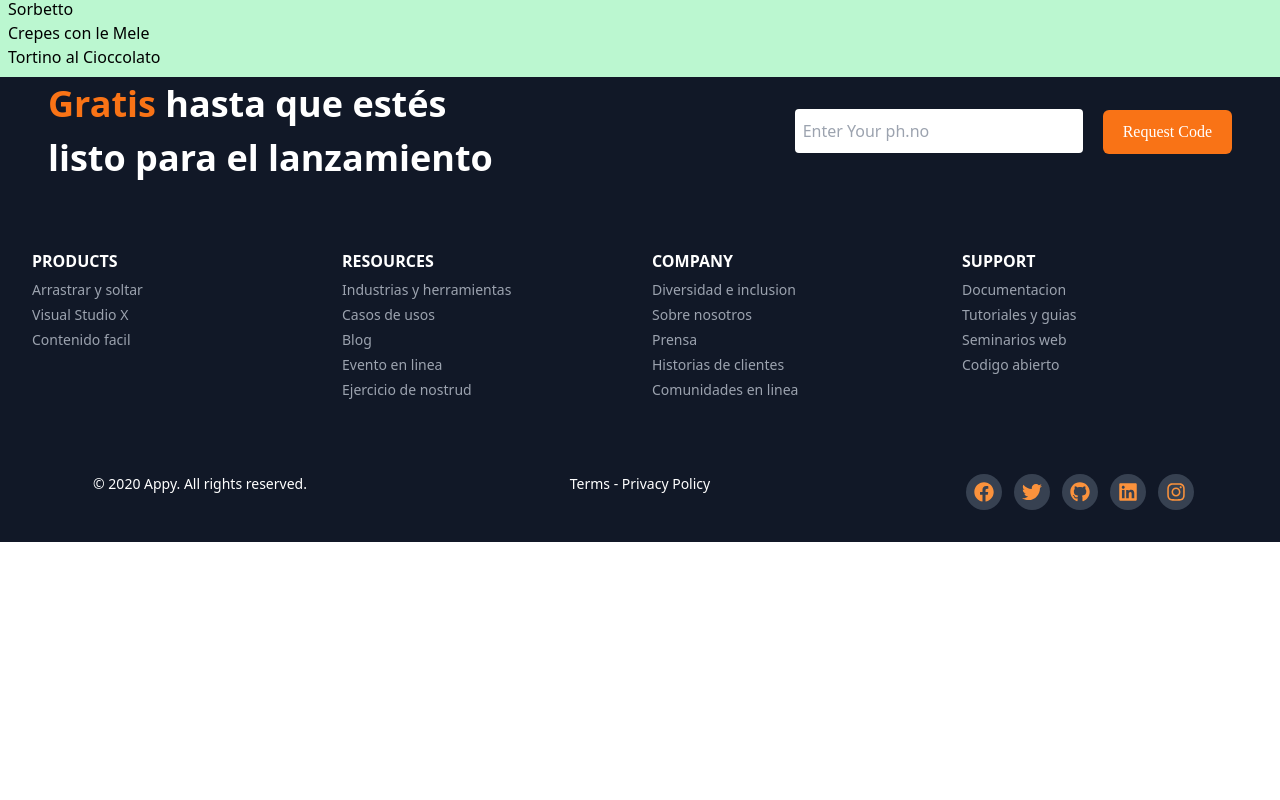
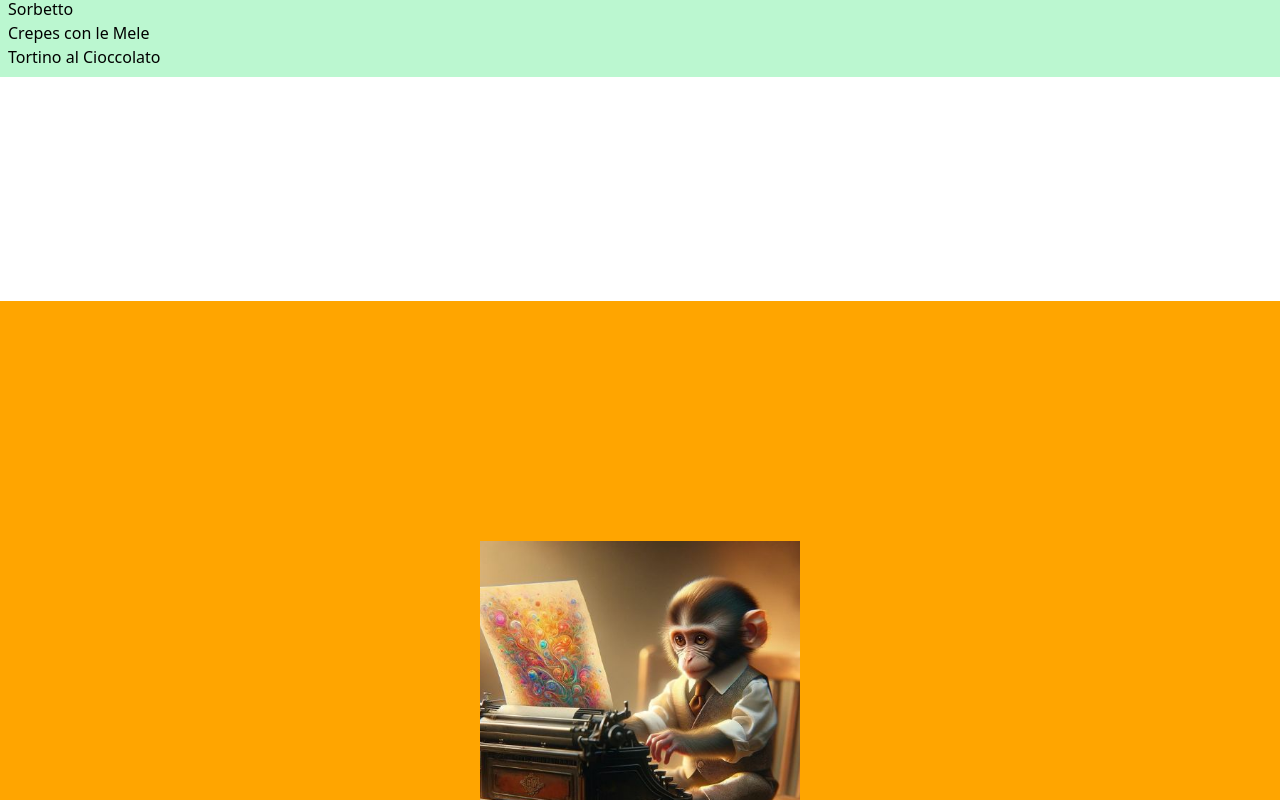
Before and after one commit to francmauric/pizzeria, a Next.js app: page /Prenotaciones in a window 1280 px wide. Shown: the part 2000-2800 px from the top of the page. Before the commit the page ends 2542 px from the top, so only its background shows below. Built offline with nearby package versions, Linux system fonts and the light colour scheme.

Commit message:
empezando con componente parallax

```diff
--- a/components/ZoomParallax/indexParallax.jsx
+++ b/components/ZoomParallax/indexParallax.tsx
@@ -6,15 +6,26 @@ import lobo2 from '../../public/images/imagenParallax/lobo2.jpg'
 import monito from '../../public/images/imagenParallax/monito.jpg'
 import chiquita from '../../public/images/imagenParallax/chiquita.jpg'
 import programadora from '../../public/images/imagenParallax/programadora.jpg'
-
+import Image from 'next/image'
 
 
 export default function IndexParallax() {
 
 
     return (
-        <div>
-
+        <div className={styles.container}>
+            <div className={styles.sticky}>
+                <div className={styles.el}>
+                    <div className={styles.imageContainer}>
+                        <Image
+                            src={monito}
+                            fill
+                            alt='image'
+                            placeholder='blur'
+                        />
+                    </div>
+                </div>
+            </div>
         </div>
     )
 }
--- a/components/ZoomParallax/styles.module.scss
+++ b/components/ZoomParallax/styles.module.scss
@@ -0,0 +1,31 @@
+.container{
+    height: 300vh;
+    position: relative;
+
+    .sticky{
+        position: sticky;
+        top: 0px;
+        height: 100vh;
+        background-color: orange;
+    }
+
+    .el{
+        width: 100%;
+        height: 100%;
+        position: absolute;
+        top: 0;
+        display: flex;
+        align-items: center;
+        justify-content: center;
+
+        .imageContainer{
+            width: 25vw;
+            height: 25vw;
+            position: relative;
+
+            img{
+                object-fit: cover;
+            }
+        }
+    }
+}
--- a/package.json
+++ b/package.json
@@ -10,6 +10,7 @@
   },
   "dependencies": {
     "@headlessui/react": "^1.7.17",
+    "@studio-freight/lenis": "^1.0.42",
     "@types/node": "20.5.8",
     "@types/react": "18.2.21",
     "@types/react-dom": "18.2.7",
@@ -21,6 +22,7 @@
     "react-dom": "18.2.0",
     "react-icons": "^4.11.0",
     "react-slick": "^0.30.1",
+    "sass": "^1.75.0",
     "slick-carousel": "^1.8.1",
     "typescript": "5.2.2"
   },
--- a/pages/Prenotaciones.tsx
+++ b/pages/Prenotaciones.tsx
@@ -27,6 +27,7 @@ import NavBar from "@/components/NavBar";
 import Footer from "@/components/Footer";
 import NavBarMobile from "@/components/NavBarMobile";
 import Banner from "@/components/Banner";
+import IndexParallax from "@/components/ZoomParallax/indexParallax"
 
 export default function ristorante() {
 
@@ -107,6 +108,9 @@ export default function ristorante() {
         {/* vista responsive */}
         <div></div>
       </main>
+      <div className="bg-gray-950 mt-56 mb-96">
+        <IndexParallax />
+      </div>
       <Footer />
     </div>
   );
```
Also changed, not shown: 1 other file (tests, documents, lock files or other folders).
